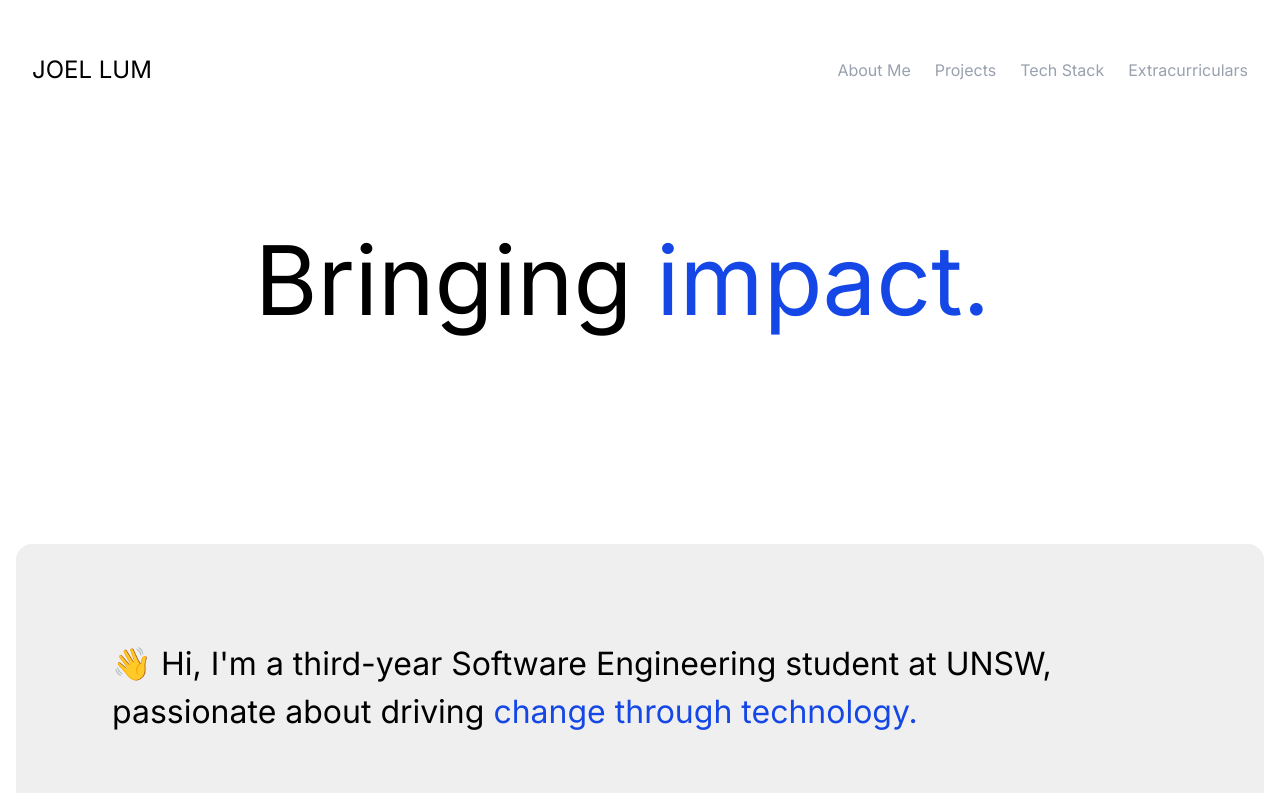
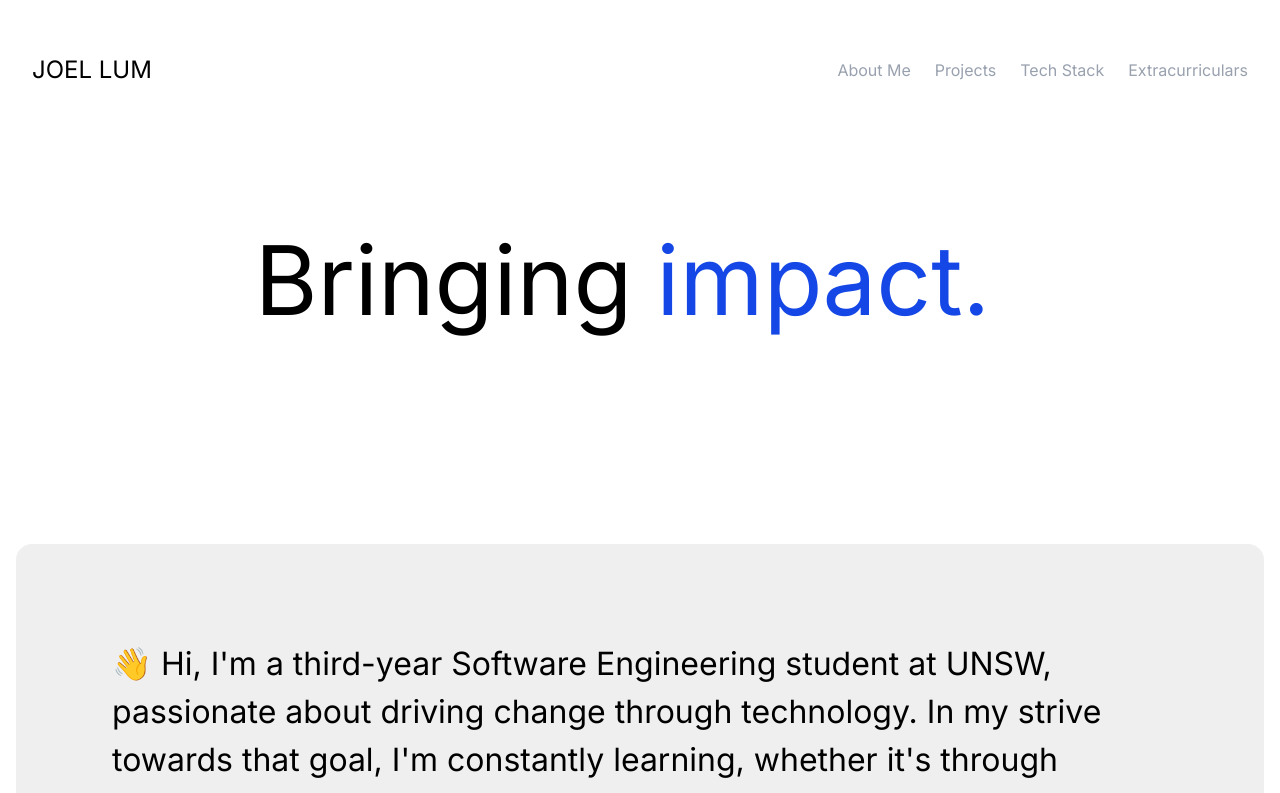
Before and after one commit to joellum1/portfolio, a Next.js app: page / in a window 1280 px wide. Shown: the top 793 px of the page. Built offline with nearby package versions, Linux system fonts and the light colour scheme.

Commit message:
Updated title section summary

```diff
--- a/src/components/TitleSection.tsx
+++ b/src/components/TitleSection.tsx
@@ -16,8 +16,8 @@ export default function TitleSection() {
 
       <div className="w-full bg-[#efefef] rounded-2xl p-24 text-[2rem]">
         <p className="text-[2rem]">
-          👋 Hi, I'm a third-year Software Engineering student at UNSW, passionate about driving{" "}
-          <span className="text-blue-700">change through technology.</span>
+          👋 Hi, I'm a third-year Software Engineering student at UNSW, passionate about driving change through technology.
+          In my strive towards that goal, I'm constantly learning, whether it's through university, personal projects, or collaborating with others to solve real-world problems.
         </p>
       </div>
     </section>
```
